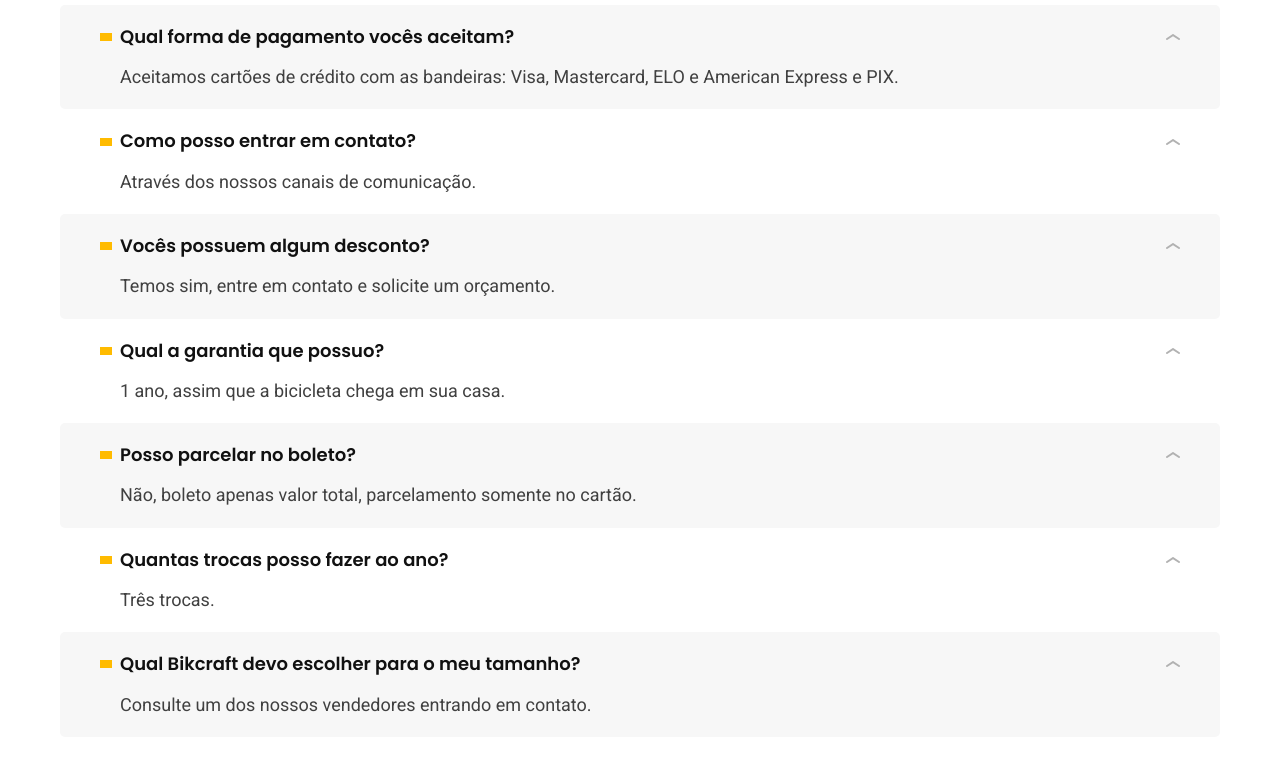
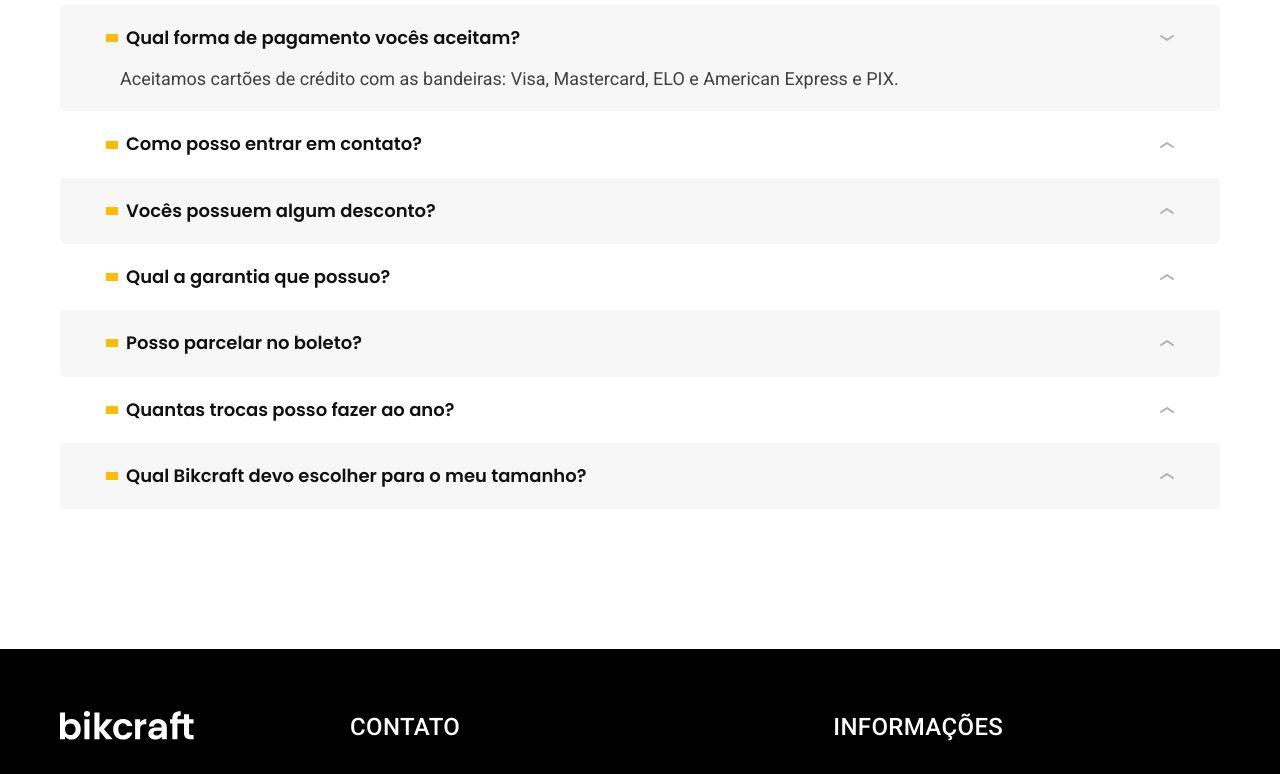
Before and after one commit to Allan-Quiterio/bikcraft-Origamid, a plain HTML site: page seguros.html in a window 1280 px wide. Shown: the part 1970-2744 px from the top of the page. Drawn offline with Linux system fonts and the light colour scheme.

Commit message:
create: add common questions

```diff
--- a/css/insurance/insurance.css
+++ b/css/insurance/insurance.css
@@ -51,15 +51,19 @@
   border-radius: 5px;
 }
 
-.seguros-perguntas dt {
+.seguros-perguntas button {
   display: grid;
   grid-template-columns: auto 1fr auto;
   align-items: center;
   gap: 8px;
   cursor: pointer;
+  border: none;
+  background: none;
+  width: 100%;
+  text-align: left;
 }
 
-.seguros-perguntas dt::before {
+.seguros-perguntas button::before {
   content: "";
   display: inline-block;
   width: 12px;
@@ -67,7 +71,7 @@
   background: var(--cor-p1);
 }
 
-.seguros-perguntas dt::after {
+.seguros-perguntas button::after {
   content: "";
   display: inline-block;
   width: 14px;
@@ -75,9 +79,18 @@
   background-image: url("/img/icones/seta-abrir.svg");
 }
 
-.seguros-perguntas dt:hover::after {
+.seguros-perguntas button:hover::after,
+.seguros-perguntas button[aria-expanded="true"]::after {
   transform: rotate(180deg);
   transition: .3s;
+}
+
+.seguros-perguntas dd {
+  display: none;
+}
+
+.seguros-perguntas dd.ativa {
+  display: block;
 }
 
 .seguros-perguntas dd {
--- a/js/script.js
+++ b/js/script.js
@@ -12,6 +12,7 @@ function ativarLink(link) {
 
 links.forEach(ativarLink);
 
+
 // Ativar itens do orçamento
 const parametros = new URLSearchParams(location.search);
 
@@ -23,3 +24,25 @@ function ativarProduto(parametro) {
 parametros.forEach(ativarProduto);
 
 console.log(parametros);
+
+
+// Perguntas frequentes
+const perguntas = document.querySelectorAll('.seguros-perguntas button');
+
+function ativarPergunta(event) {
+  const pergunta = event.currentTarget;
+  const controls = pergunta.getAttribute('aria-controls');
+  const resposta = document.getElementById(controls);
+
+  resposta.classList.toggle('ativa');
+  const ativa = resposta.classList.contains('ativa');
+  pergunta.setAttribute('aria-expanded', ativa);
+}
+
+function eventosPerguntas(pergunta) {
+  pergunta.addEventListener('click', ativarPergunta);
+}
+
+perguntas.forEach(eventosPerguntas)
+
+console.log(perguntas);
--- a/seguros.html
+++ b/seguros.html
@@ -122,32 +122,32 @@
     <h2 class="font-1-xxl cor-c11">perguntas frequentes<span class="cor-p1">.</span></h2>
     <dl>
       <div>
-        <dt class="font-1-m-b cor-c11">Qual forma de pagamento vocês aceitam?</dt>
-        <dd class="font-2-m cor-c9">Aceitamos cartões de crédito com as bandeiras: Visa, Mastercard, ELO e American Express e PIX.</dd>
+        <dt><button class="font-1-m-b cor-c11" aria-controls="pergunta1" aria-expanded="true">Qual forma de pagamento vocês aceitam?</button></dt>
+        <dd class="font-2-m cor-c9 ativa" id="pergunta1">Aceitamos cartões de crédito com as bandeiras: Visa, Mastercard, ELO e American Express e PIX.</dd>
       </div>
       <div>
-        <dt class="font-1-m-b cor-c11">Como posso entrar em contato?</dt>
-        <dd class="font-2-m cor-c9">Através dos nossos canais de comunicação.</dd>
+        <dt><button class="font-1-m-b cor-c11" aria-controls="pergunta2" aria-expanded="false">Como posso entrar em contato?</button></dt>
+        <dd class="font-2-m cor-c9" id="pergunta2">Através dos nossos canais de comunicação.</dd>
       </div>
       <div>
-        <dt class="font-1-m-b cor-c11">Vocês possuem algum desconto?</dt>
-        <dd class="font-2-m cor-c9">Temos sim, entre em contato e solicite um orçamento.</dd>
+        <dt><button class="font-1-m-b cor-c11" aria-controls="pergunta3" aria-expanded="false">Vocês possuem algum desconto?</button></dt>
+        <dd class="font-2-m cor-c9" id="pergunta3">Temos sim, entre em contato e solicite um orçamento.</dd>
       </div>
       <div>
-        <dt class="font-1-m-b cor-c11">Qual a garantia que possuo?</dt>
-        <dd class="font-2-m cor-c9">1 ano, assim que a bicicleta chega em sua casa.</dd>
+        <dt><button class="font-1-m-b cor-c11" aria-controls="pergunta4" aria-expanded="false"> Qual a garantia que possuo?</button></dt>
+        <dd class="font-2-m cor-c9" id="pergunta4">1 ano, assim que a bicicleta chega em sua casa.</dd>
       </div>
       <div>
-        <dt class="font-1-m-b cor-c11">Posso parcelar no boleto?</dt>
-        <dd class="font-2-m cor-c9">Não, boleto apenas valor total, parcelamento somente no cartão.</dd>
+        <dt><button class="font-1-m-b cor-c11" aria-controls="pergunta5" aria-expanded="false"> Posso parcelar no boleto?</button></dt>
+        <dd class="font-2-m cor-c9" id="pergunta5">Não, boleto apenas valor total, parcelamento somente no cartão.</dd>
       </div>
       <div>
-        <dt class="font-1-m-b cor-c11">Quantas trocas posso fazer ao ano?</dt>
-        <dd class="font-2-m cor-c9">Três trocas.</dd>
+        <dt><button class="font-1-m-b cor-c11" aria-controls="pergunta6" aria-expanded="false">Quantas trocas posso fazer ao ano?</button></dt>
+        <dd class="font-2-m cor-c9" id="pergunta6">Três trocas.</dd>
       </div>
       <div>
-        <dt class="font-1-m-b cor-c11">Qual Bikcraft devo escolher para o meu tamanho?</dt>
-        <dd class="font-2-m cor-c9">Consulte um dos nossos vendedores entrando em contato.</dd>
+        <dt><button class="font-1-m-b cor-c11" aria-controls="pergunta7" aria-expanded="false"> Qual Bikcraft devo escolher para o meu tamanho?</button></dt>
+        <dd class="font-2-m cor-c9" id="pergunta7">Consulte um dos nossos vendedores entrando em contato.</dd>
       </div>
     </dl>
   </article>
```
